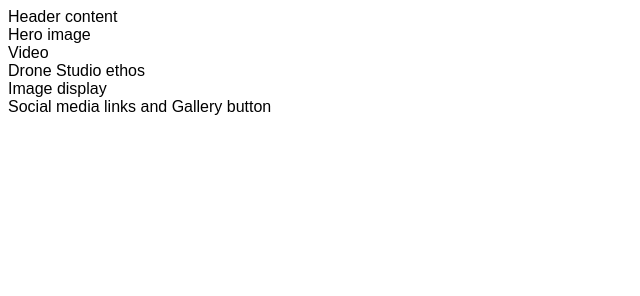
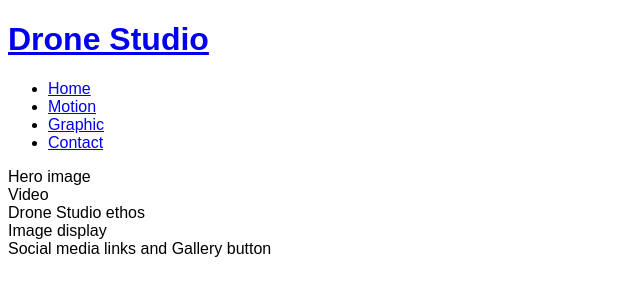
Before and after one commit to no0tno0t/Drone-Studio, a plain HTML site: page index.html in a window 1280 px wide. Shown: the whole page, without its empty margins (0-640 px from the left). Drawn offline with Linux system fonts and the light colour scheme.

Commit message:
Add basic header structure

```diff
--- a/index.html
+++ b/index.html
@@ -1,5 +1,6 @@
 <!DOCTYPE html>
 <html lang="en">
+
 <head>
     <meta charset="UTF-8">
     <meta http-equiv="X-UA-Compatible" content="IE=edge">
@@ -10,8 +11,29 @@
     <link rel="stylesheet" href="assets/css/style.css">
     <title>Document</title>
 </head>
+
 <body>
-    <header>Header content</header>
+    <header>
+        <a href="index.html">
+            <h1>Drone Studio</h1>
+        </a>
+        <nav>
+            <ul>
+                <li>
+                    <a href="index.html">Home</a>
+                </li>
+                <li>
+                    <a href="#">Motion</a>
+                </li>
+                <li>
+                    <a href="#">Graphic</a>
+                </li>
+                <li>
+                    <a href="#">Contact</a>
+                </li>
+            </ul>
+        </nav>
+    </header>
     <section>
         Hero image
     </section>
@@ -28,4 +50,5 @@
         Social media links and Gallery button
     </footer>
 </body>
+
 </html>
```
